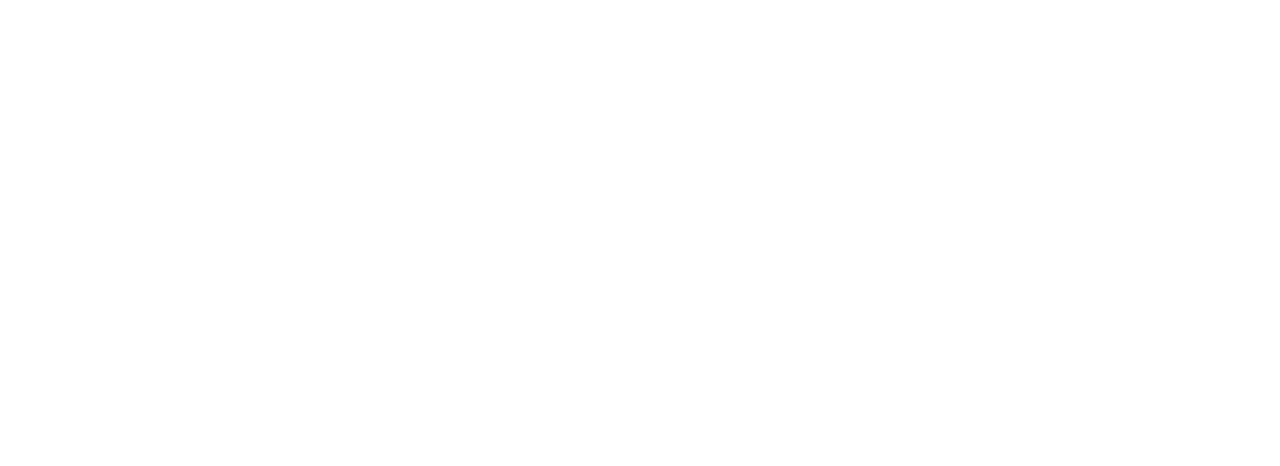
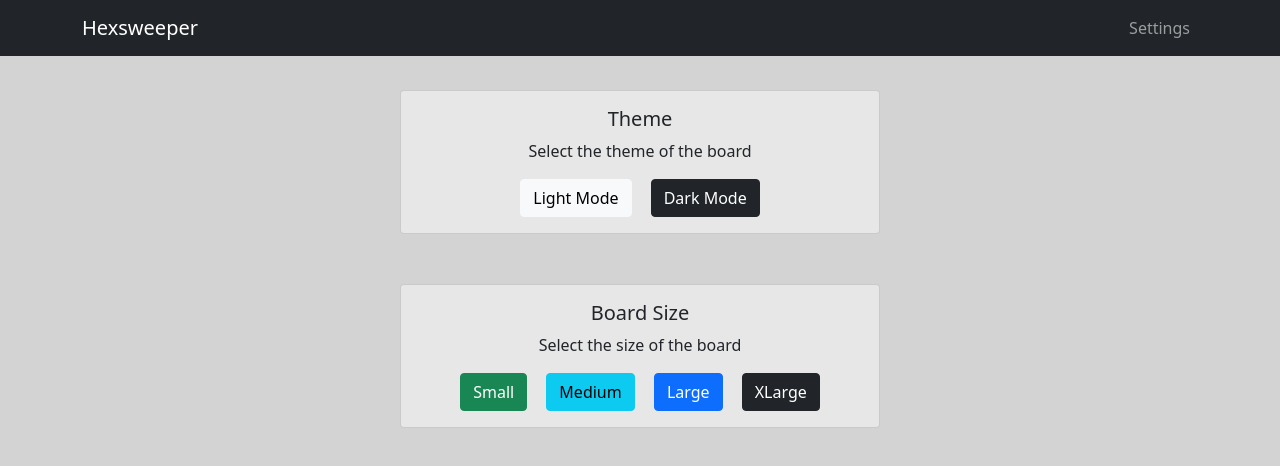
Before and after one commit to ForrusFire/hexsweeper, a Flask app: page /settings in a window 1280 px wide. Before the commit the part shown is empty. Shown: the top 466 px of the page. Run offline with Flask 2, Linux system fonts and the light colour scheme.

Commit message:
added settings

```diff
--- /dev/null
+++ b/static/settings.js
@@ -0,0 +1,46 @@
+// Settings
+
+
+setSettings();
+
+export function setSettings() {
+    // Set Theme
+    if (sessionStorage.getItem('theme') === 'light') {
+        $('.navbar').removeClass('navbar-dark bg-dark').addClass('navbar-light').css("background-color", "#e3f2fd");
+        $('body').css('background-color', 'white');
+    } else if (sessionStorage.getItem('theme') === 'dark') {
+        $('.navbar').removeClass('navbar-light').addClass('navbar-dark bg-dark').css("background-color", "");
+        $('body').css('background-color', 'lightgray');
+    };
+}
+
+
+
+// Select Theme
+$('#light-mode').click(function(){
+    sessionStorage.setItem('theme', 'light');
+    setSettings();
+})
+
+$('#dark-mode').click(function(){
+    sessionStorage.setItem('theme', 'dark');
+    setSettings();
+})
+
+
+// Select Board Size
+$('#small-board').click(function(){
+    sessionStorage.setItem('board', '4');
+})
+
+$('#medium-board').click(function(){
+    sessionStorage.setItem('board', '6');
+})
+
+$('#large-board').click(function(){
+    sessionStorage.setItem('board', '8');
+})
+
+$('#xlarge-board').click(function(){
+    sessionStorage.setItem('board', '12');
+})
--- a/static/styles.css
+++ b/static/styles.css
@@ -28,6 +28,13 @@
     font-weight: 500;
     color: rgb(86, 77, 219);
     z-index: 1;
+}
+.card {
+    text-align: center;
+    width: 30rem;
+    background-color: rgb(231, 231, 231);
+    margin-left: auto;
+    margin-right: auto;
 }
 
 /* Main */
--- a/static/timer.js
+++ b/static/timer.js
@@ -7,7 +7,7 @@
 };
 
 
-export function updateTimer(timer, timerElem, delta) {
+function updateTimer(timer, timerElem, delta) {
     // Updates and rerenders the timer
     timer[0] += delta;
     renderTimer(timer, timerElem);
--- a/templates/settings.html
+++ b/templates/settings.html
@@ -0,0 +1,62 @@
+<!DOCTYPE html>
+
+<html lang="en-US">
+	<head>
+		<meta charset="utf-8">
+		<meta name="viewport" content="width=device-width, initial-scale=1.0">
+
+		<title>Hexsweeper</title>
+		<meta name="author" content="Sam Chun">
+		<meta name="description" content="This is Hexsweeper">
+		<link rel="canonical" href="">
+		<link rel="icon" href="">
+
+		<!--CSS Stylesheets-->
+		<link href="https://cdn.jsdelivr.net/npm/bootstrap@5.0.0-beta3/dist/css/bootstrap.min.css" rel="stylesheet"
+			integrity="sha384-eOJMYsd53ii+scO/bJGFsiCZc+5NDVN2yr8+0RDqr0Ql0h+rP48ckxlpbzKgwra6" crossorigin="anonymous">
+		<link rel="stylesheet" href="../static/styles.css">
+	</head>
+
+	<body>
+		<!--Navbar-->
+        <nav class='navbar fixed-top navbar-expand-md navbar-dark bg-dark'>
+            <div class="container">
+				<a class="navbar-brand h1 mb-0" href="/">Hexsweeper</a>
+				<button class="navbar-toggler" type="button" data-toggle="collapse" data-target="#navbarResponsive" aria-controls="navbarResponsive" aria-expanded="false" aria-label="Toggle navigation">
+					<span class="navbar-toggler-icon"></span>
+				</button>
+				<div class="collapse navbar-collapse flex-row-reverse" id="navbarNav">
+					<ul class="navbar-nav ml-auto">
+						<li class="nav-item">
+							<a class="nav-link" href="/settings">Settings</a>
+						</li>
+					</ul>
+				</div>
+			</div>
+        </nav>
+
+		<!--Settings-->
+        <div class="card" style="top: 90px;">
+            <div class="card-body">
+                <h5 class="card-title">Theme</h5>
+                <p class="card-text">Select the theme of the board</p>
+                <button type="button" id='light-mode' class="btn btn-light" style="margin-right: 15px;">Light Mode</button>
+                <button type="button" id='dark-mode' class="btn btn-dark">Dark Mode</button>
+            </div>
+        </div>
+        <div class="card" style="margin-top: 140px;">
+            <div class="card-body">
+                <h5 class="card-title">Board Size</h5>
+                <p class="card-text">Select the size of the board</p>
+                <button type="button" id='small-board' class="btn btn-success" style="margin-right: 15px;">Small</button>
+                <button type="button" id='medium-board' class="btn btn-info" style="margin-right: 15px;">Medium</button>
+                <button type="button" id='large-board' class="btn btn-primary" style="margin-right: 15px;">Large</button>
+                <button type="button" id='xlarge-board' class="btn btn-dark">XLarge</button>
+            </div>
+        </div>
+
+		<!--Scripts-->
+		<script src="https://ajax.googleapis.com/ajax/libs/jquery/3.5.1/jquery.min.js"></script>
+		<script src='../static/settings.js' type='module'></script>
+	</body>
+</html>
```
Also changed, not shown: static/index.js (+8 -3 lines).
